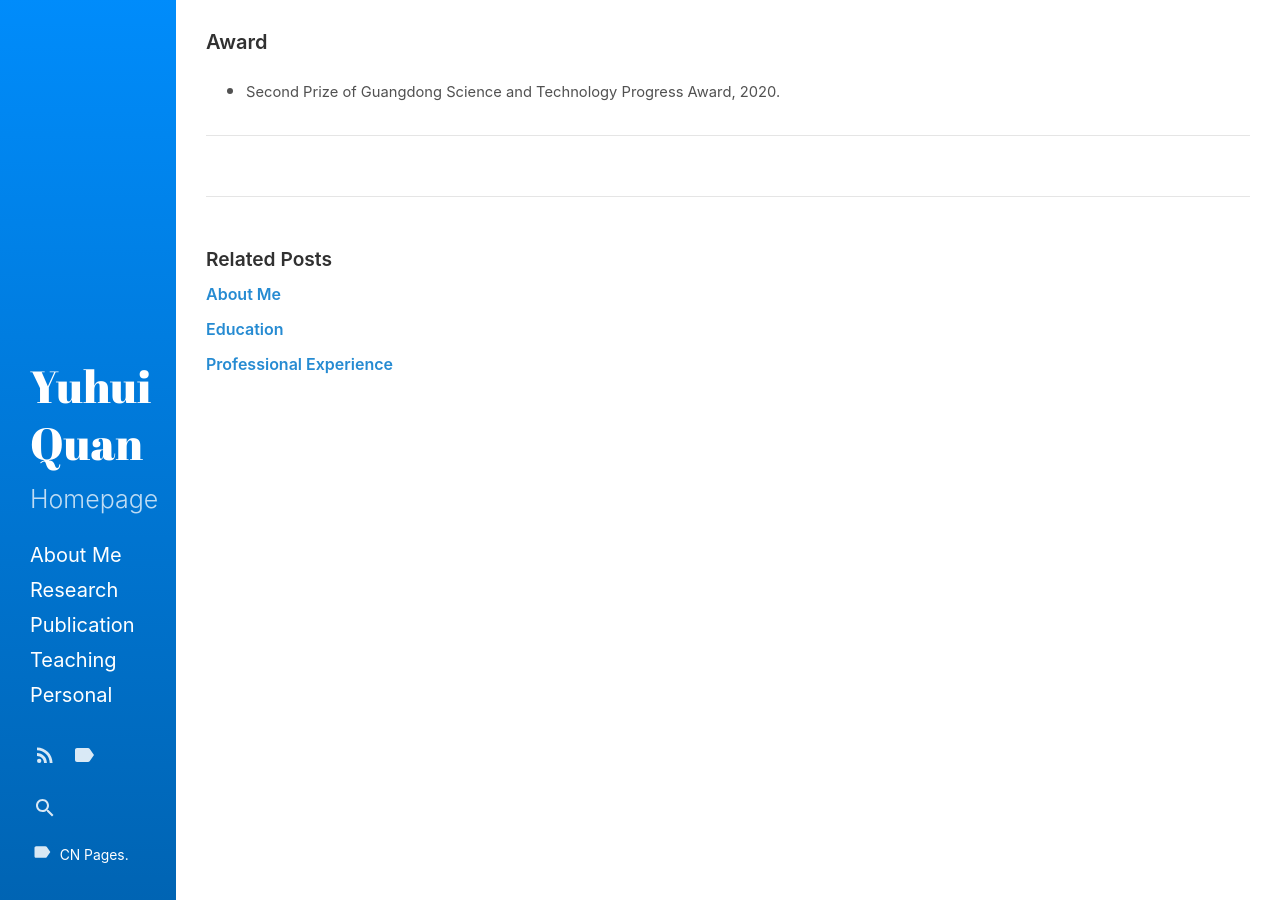
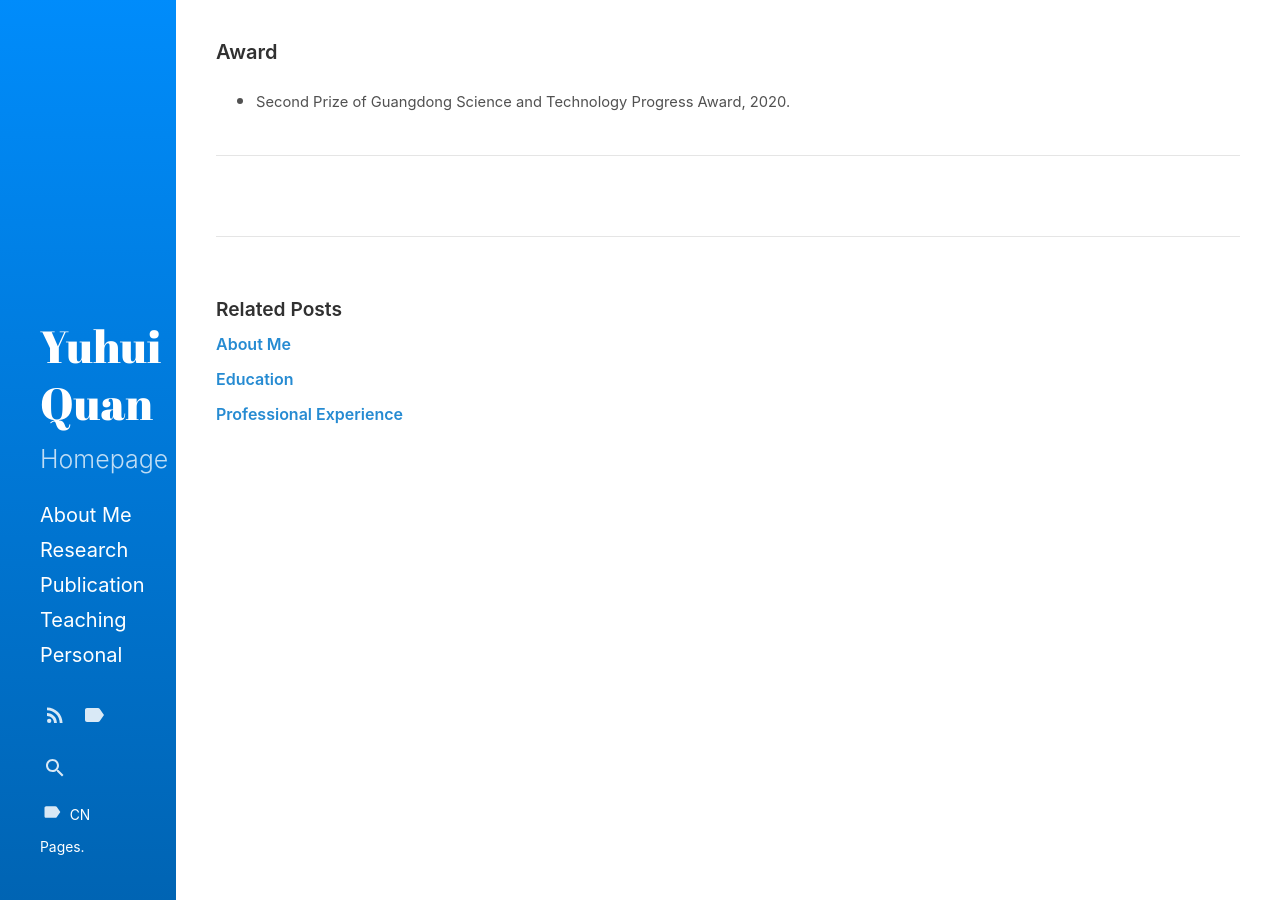
Before and after one commit to Dofboom/Dofboom.github.io, a Jekyll site: the page built from _posts/2020-5-30-a_award.md, in a window 1280 px wide. Built offline with Jekyll 4.4.1, drawn with Linux system fonts in a browser that asks for light colours.

Commit message:
Update _variables.scss

```diff
--- a/_sass/hydeout/_variables.scss
+++ b/_sass/hydeout/_variables.scss
@@ -28,7 +28,7 @@ $border-radius: 300px !default;
 $padding-v: 1em !default;
 $padding-h: 1.5em !default;
 $heading-spacing: 0.5rem !default;
-$section-spacing: 1.5rem !default;
+$section-spacing: 2rem !default;
 $sidebar-width: 8.8rem !default;  //11*0.8
 
 $large-breakpoint: 49rem !default;
```
